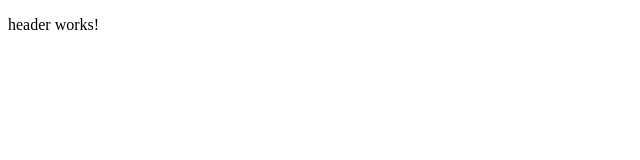
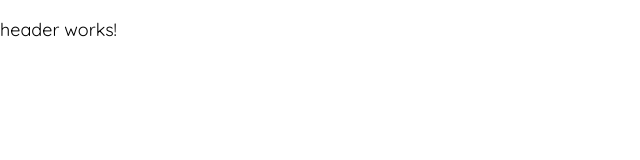
Before and after one commit to rodis00/food-shop, an Angular app: page / in a window 1280 px wide. Shown: the top 160 px of the page, without its empty margins (0-640 px from the left). Built offline with nearby package versions, Linux system fonts and the light colour scheme.

Commit message:
add global app styles

```diff
--- a/src/styles.css
+++ b/src/styles.css
@@ -1 +1,16 @@
 /* You can add global styles to this file, and also import other style files */
+@import url("https://fonts.googleapis.com/css2?family=Quicksand&display=swap");
+
+* {
+  box-sizing: border-box;
+}
+
+body {
+  margin: 0;
+  font-family: "Quicksand", sans-serif;
+  font-size: 18px;
+}
+
+a {
+  text-decoration: none;
+}
```
